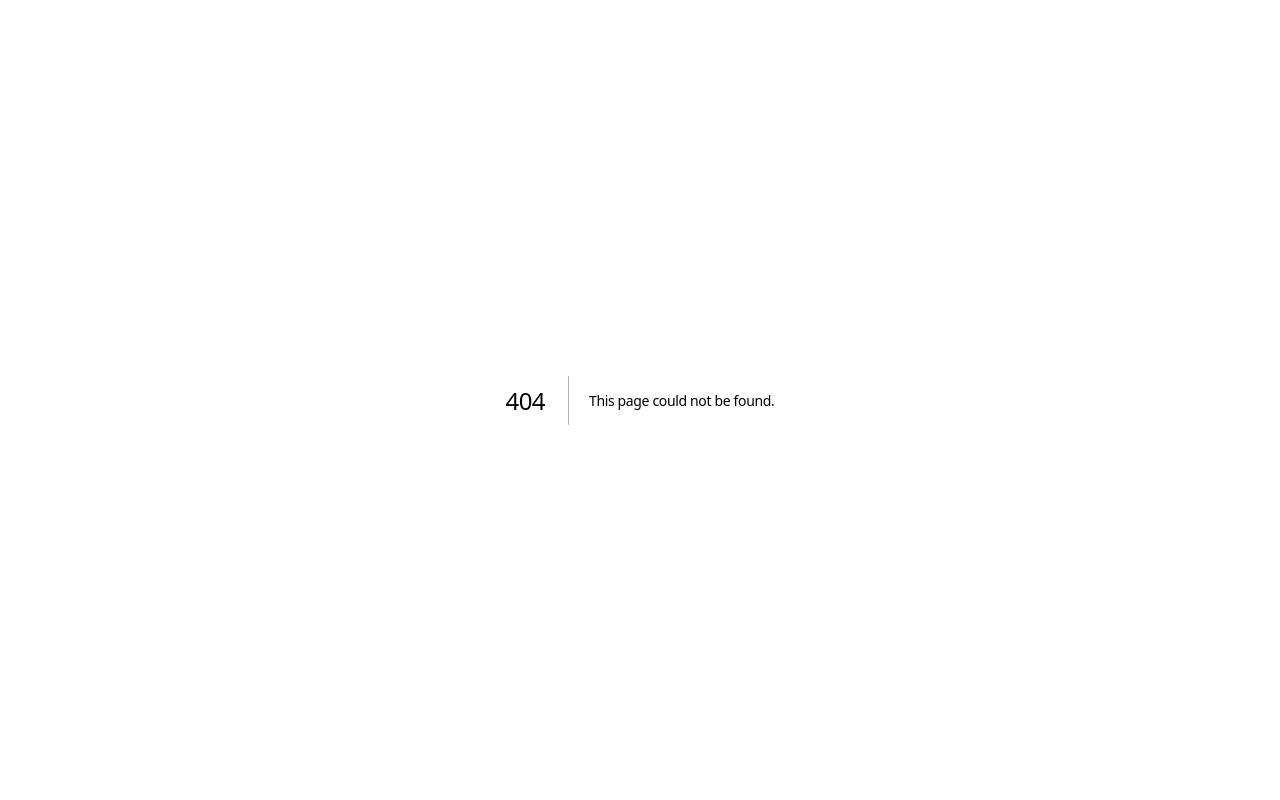
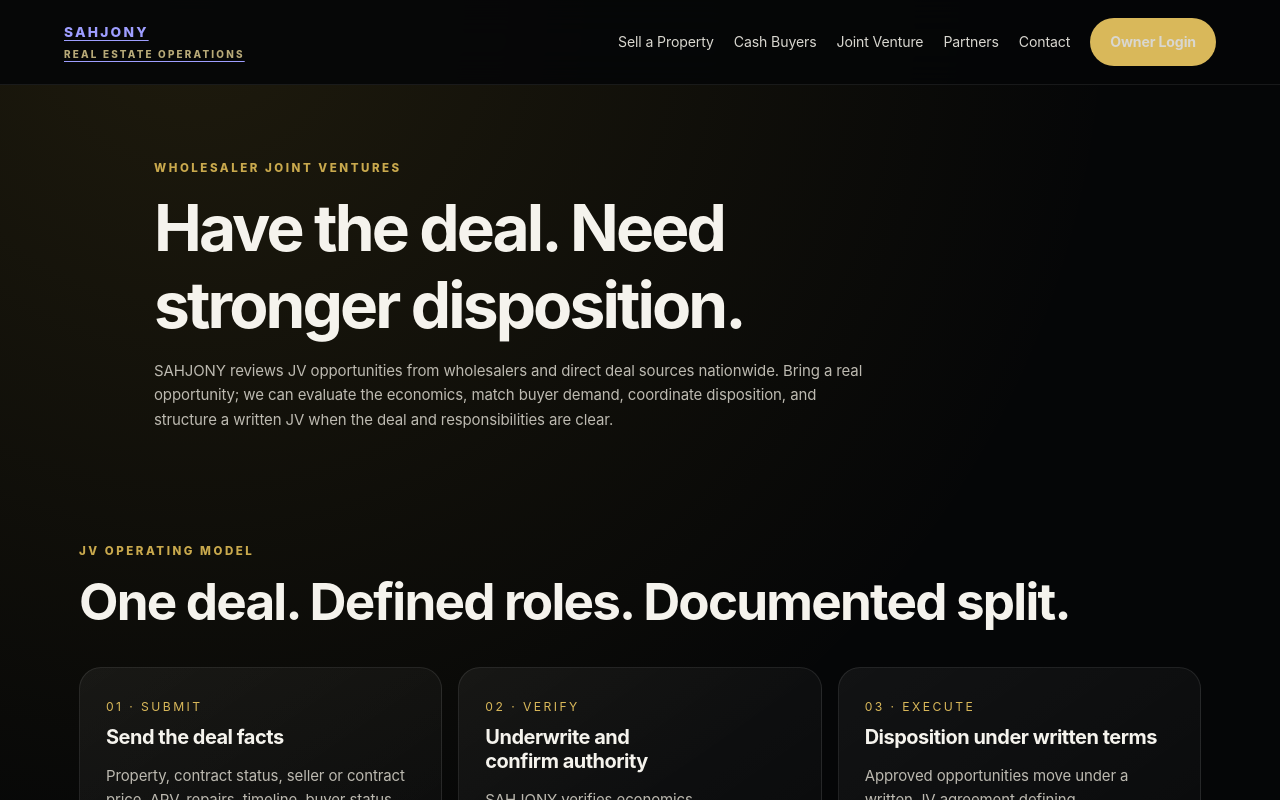
Before and after one commit to SAHJONY/Wholesale--ops-app, a Next.js app in the folder frontend/: page /joint-venture in a window 1280 px wide. Before the commit this address had no page. Shown: the top 800 px of the page. Built offline with nearby package versions, Linux system fonts and the light colour scheme.

Commit message:
add public joint venture landing page

```diff
--- /dev/null
+++ b/frontend/app/joint-venture/page.tsx
@@ -0,0 +1,9 @@
+import JointVentureForm from '../components/JointVentureForm';
+
+export default function JointVenturePage(){return <main className="publicShell">
+  <nav className="publicNav"><a className="publicBrand" href="/">SAHJONY<small>REAL ESTATE OPERATIONS</small></a><div className="publicLinks"><a href="/sell">Sell a Property</a><a href="/buyers">Cash Buyers</a><a href="/joint-venture">Joint Venture</a><a href="/partners">Partners</a><a href="/contact">Contact</a><a className="loginPill" href="/owner-access">Owner Login</a></div></nav>
+  <header className="publicPageHeader"><span className="sectionEyebrow">WHOLESALER JOINT VENTURES</span><h1>Have the deal. Need stronger disposition.</h1><p>SAHJONY reviews JV opportunities from wholesalers and direct deal sources nationwide. Bring a real opportunity; we can evaluate the economics, match buyer demand, coordinate disposition, and structure a written JV when the deal and responsibilities are clear.</p></header>
+  <section className="publicSection"><span className="sectionEyebrow">JV OPERATING MODEL</span><h2>One deal. Defined roles. Documented split.</h2><div className="processGrid"><article className="processCard"><span className="processNumber">01 · SUBMIT</span><h3>Send the deal facts</h3><p>Property, contract status, seller or contract price, ARV, repairs, timeline, buyer status, and proposed split.</p></article><article className="processCard"><span className="processNumber">02 · VERIFY</span><h3>Underwrite and confirm authority</h3><p>SAHJONY verifies economics, assignment/JV rights, title path, and buyer coverage before marketing or making commitments.</p></article><article className="processCard"><span className="processNumber">03 · EXECUTE</span><h3>Disposition under written terms</h3><p>Approved opportunities move under a written JV agreement defining responsibilities, compensation, buyer handling, and closing instructions.</p></article></div></section>
+  <section className="intakeWrap"><JointVentureForm/><p className="publicNote">Submission alone does not create a joint venture, partnership, agency relationship, assignment, brokerage relationship, or right to compensation. SAHJONY must review the transaction and execute separate written terms before joint marketing or compensation is authorized.</p></section>
+  <footer className="publicFooter"><span>© 2026 SAHJONY CAPITAL LLC. Real estate investment operations.</span><span><a className="backLink" href="/partners">Other partnerships</a> · <a className="backLink" href="/contact">Contact</a></span></footer>
+</main>}
```
